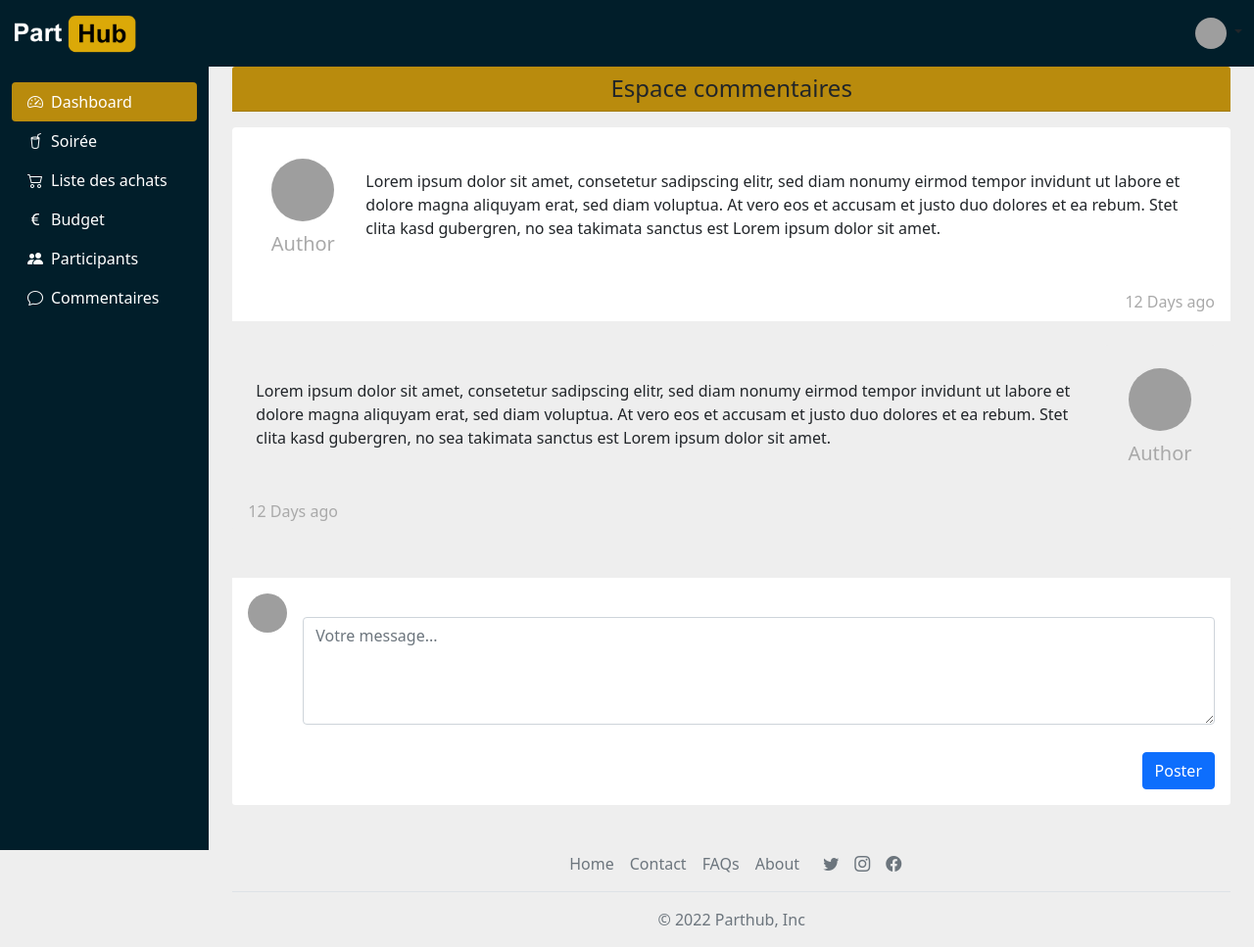
After one commit to Arnaud-BERTRAND33/PartHub, a PHP site: template src/View/Comments/comments.html.twig in a window 1280 px wide. The commit adds this page. Shown: the whole page at 98% size. Run offline with PHP 8.4, Linux system fonts and the light colour scheme; the template is opened without the code that fills it, so the values that code supplies are empty; some libraries are stand-ins or nearby versions; grey boxes are pictures that could not be loaded.

Commit message:
page comments

```diff
--- a/src/Model/AbstractManager.php
+++ b/src/Model/AbstractManager.php
@@ -38,7 +38,6 @@ abstract class AbstractManager
      */
     public function selectOneById(int $id): array|false
     {
-        // prepared request
         $statement = $this->pdo->prepare("SELECT * FROM " . static::TABLE . " WHERE id=:id");
         $statement->bindValue('id', $id, \PDO::PARAM_INT);
         $statement->execute();
--- /dev/null
+++ b/src/View/Comments/comments.html.twig
@@ -0,0 +1,58 @@
+{% extends 'layout.html.twig' %}
+
+{% block title %}{{ parent () }} - Commentaires{% endblock %}
+
+{% block content %}
+    <h4 class="card-header bg-orange text-center mb-3">Espace commentaires</h4>
+<ul class = "list-group">
+    <li class="list-group-item border-0">
+    <article class = "d-flex bd-highlight justify-content-between align-items-center"style="background-color: white">
+        <header class="card-header d-flex flex-column bd-highlight align-items-center p-3 border-bottom-0 " style="background-color: white">
+                <div class="width-auto">
+                    <img class="rounded-circle p-2 bd-highlight" src="https://getuikit.com/docs/images/avatar.jpg" width="80" height="80" alt="">
+                </div>
+            <p class="fs-5"><a style="color: darkgrey; text-decoration:none" href="#">Author</a></p>
+            </div>
+        </header>
+        <div class="p-2 w-100 bd-highlight">
+            <p>Lorem ipsum dolor sit amet, consetetur sadipscing elitr, sed diam nonumy eirmod tempor invidunt ut labore et dolore magna aliquyam erat, sed diam voluptua. At vero eos et accusam et justo duo dolores et ea rebum. Stet clita kasd gubergren, no sea takimata sanctus est Lorem ipsum dolor sit amet.</p>
+        </div>
+    </article>
+        <p class="fs-6 fw-light text-end my-0" style="color: darkgrey">12 Days ago</p>
+    </li>
+
+    <li class="list-group-item mt-3 border-0" style="background-color: #eeeeee">
+        <article class = "d-flex bd-highlight flex-row-reverse justify-content-between align-items-center" style="background-color: #eeeeee">
+            <header class="card-header d-flex flex-column bd-highlight align-items-center p-3 border-bottom-0" style="background-color: #eeeeee">
+                <div class="width-auto">
+                    <img class="rounded-circle p-2 bd-highlight" src="https://getuikit.com/docs/images/avatar.jpg" width="80" height="80" alt="">
+                </div>
+                <p class="fs-5"><a style="color: darkgrey; text-decoration:none" href="#">Author</a></p>
+                </div>
+            </header>
+            <div class="p-2 w-100 bd-highlight">
+                <p>Lorem ipsum dolor sit amet, consetetur sadipscing elitr, sed diam nonumy eirmod tempor invidunt ut labore et dolore magna aliquyam erat, sed diam voluptua. At vero eos et accusam et justo duo dolores et ea rebum. Stet clita kasd gubergren, no sea takimata sanctus est Lorem ipsum dolor sit amet.</p>
+            </div>
+        </article>
+        <p class="fs-6 fw-light text-start my-0" style="color: darkgrey">12 Days ago</p>
+    </li>
+</ul>
+
+    <div class="card-footer py-3 border-0 my-5" style="background-color: white">
+        <div class="d-flex flex-start w-100">
+            <img class="rounded-circle shadow-1-strong me-3"
+                 src="https://mdbcdn.b-cdn.net/img/Photos/Avatars/img%20(19).webp" alt="avatar" width="40"
+                 height="40" />
+            <form method="post" action="" class="form-outline w-100">
+                <label for="textAreaExample"></label>
+                <textarea class="form-control" id="textAreaExample" name="comment" rows="4" style="background: #fff;" placeholder="Votre message..."></textarea>
+                <label for="textAreaExample"></label>
+                <div class="float-end mt-4 pt-1">
+                    <input class="btn btn-primary" type="submit" id="send" name="send"value="Poster"></li>
+                </div>
+            </form>
+        </div>
+
+    </div>
+
+{% endblock %}
--- a/src/View/List/list.html.twig
+++ b/src/View/List/list.html.twig
@@ -1,4 +1,7 @@
 {% extends 'layout.html.twig' %}
+
+{% block title %}{{ parent () }} - Liste des achats {% endblock %}
+
 
 {% block content %}
 
--- a/src/View/layout.html.twig
+++ b/src/View/layout.html.twig
@@ -5,7 +5,7 @@
     <meta http-equiv="x-ua-compatible" content="ie=edge">
     <meta name="viewport" content="width=device-width, initial-scale=1">
 
-    <title>{% block title %}{% endblock %}</title>
+    <title>{% block title %}Parthub{% endblock %}</title>
 
     {% block stylesheets %}
 
```
Also changed, not shown: src/Controller/CommentsController.php (+19 -4 lines), src/Model/CommentsManager.php (added, +29 -0 lines), public/assets/css/style.css.
